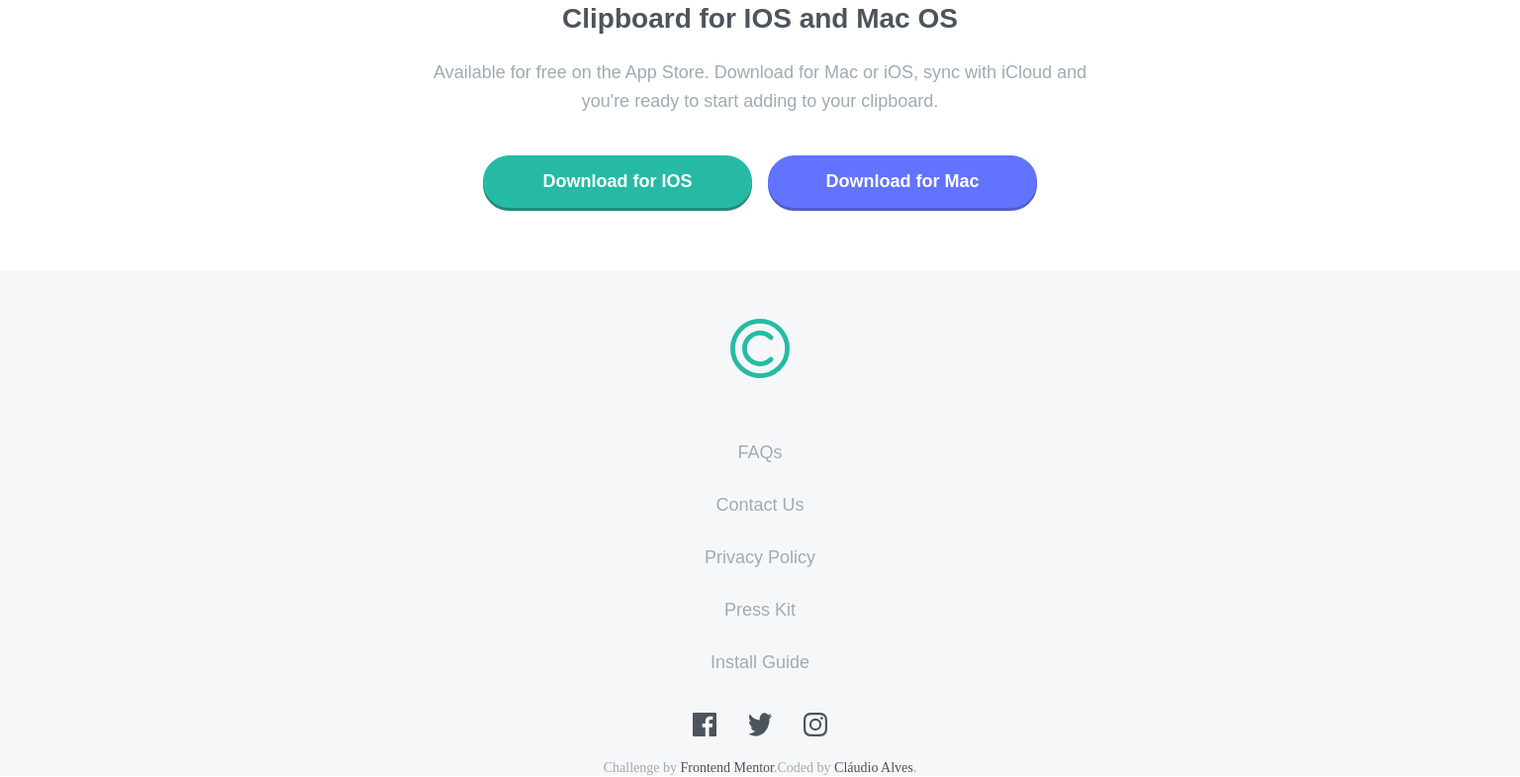
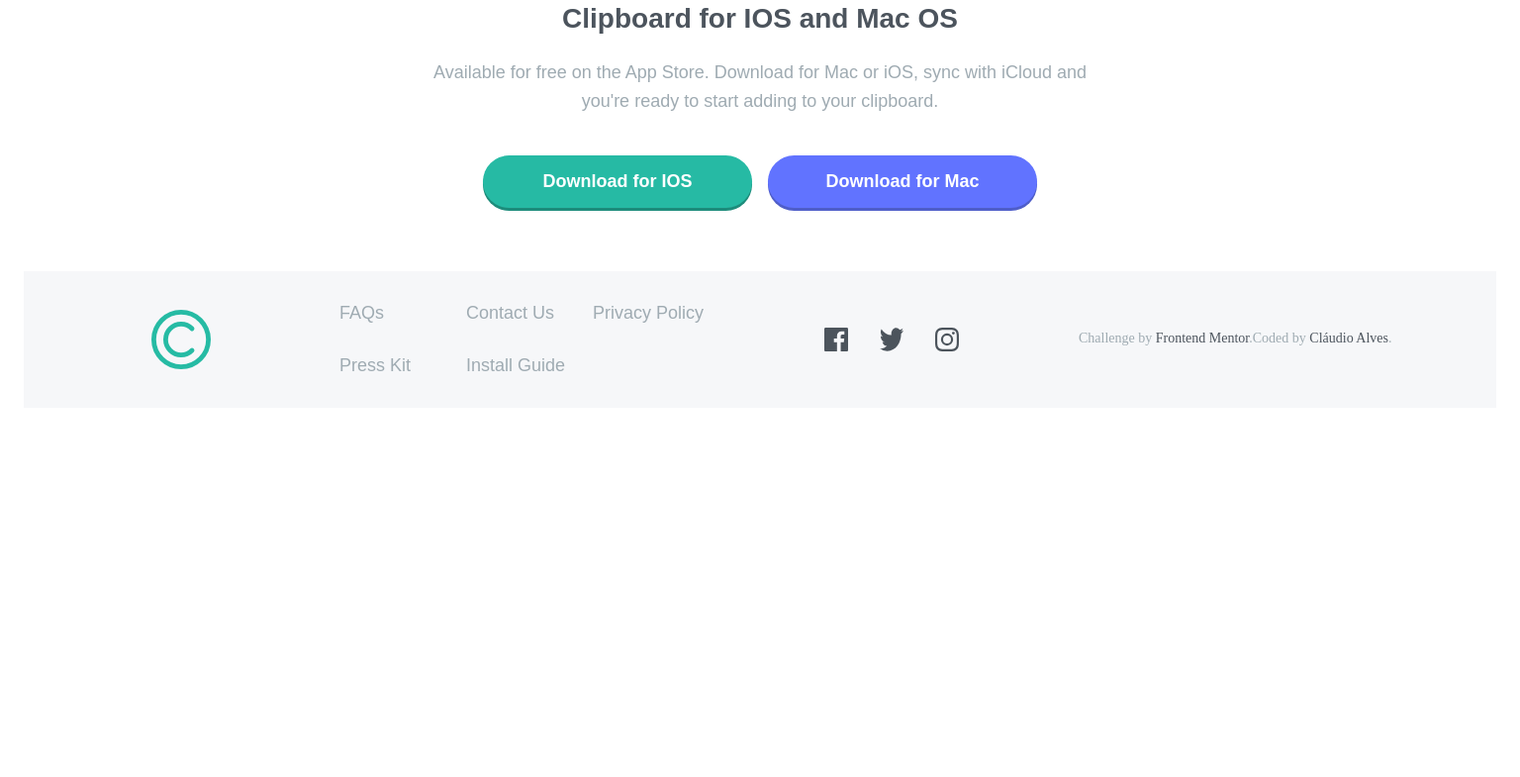
Before and after one commit to claudioalvesmachado/clipboard-landing-page, a plain HTML site: page index.html in a window 1536 px wide. Shown: the part 3182-3967 px from the top of the page at 99% size. After the commit the page ends 3594 px from the top, so only its background shows below. Drawn offline with nearby package versions, Linux system fonts and the light colour scheme; files that its build step writes are made by us from their sources; a web font is replaced by a local one.

Commit message:
Responsive footer

```diff
--- a/src/scss/layout/footer.scss
+++ b/src/scss/layout/footer.scss
@@ -17,7 +17,7 @@
             margin: 1.6rem auto;
 
             &:hover {
-                color: $primary-color
+                color: $primary-color;
             }
         }
     }
@@ -35,22 +35,31 @@
             }
         }
     }
+}
 
-    .attribution {
-        margin-bottom: .1rem;
+@media (min-width: 1400px) {
+    .footer {
+        display: flex;
+        justify-content: space-evenly;
+        align-items: center;
+        margin: 0 auto;
 
-        p {
-        font-size: 1.4rem;
-        font-family: 'Times New Roman', Times, serif;
-        color: $light-neutral
+        &-links {
+            display: grid;
+            grid-template-columns: 1fr 1fr 1fr;
+            gap: 1.6rem;
+            text-align: left;
+            margin: 2.4rem 0;
+
+            &__link {
+                padding: 0;
+                margin: .8rem 0;
+                color: $light-neutral
+            }
         }
 
-        a {
-            color: $dark-neutral;
-
-            &:hover {
-                text-decoration: underline;
-            }
+        &__logo {
+            margin: 0 2.4rem;
         }
     }
 }
--- a/src/scss/layout/globals.scss
+++ b/src/scss/layout/globals.scss
@@ -30,3 +30,21 @@ h2.title {
     text-align: center;
     margin: auto;
 }
+
+.attribution {
+    margin-bottom: .1rem;
+
+    p {
+    font-size: 1.4rem;
+    font-family: 'Times New Roman', Times, serif;
+    color: $light-neutral
+    }
+
+    a {
+        color: $dark-neutral;
+
+        &:hover {
+            text-decoration: underline;
+        }
+    }
+}
```
